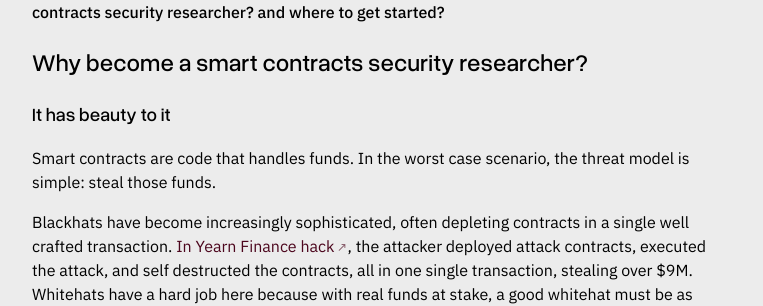
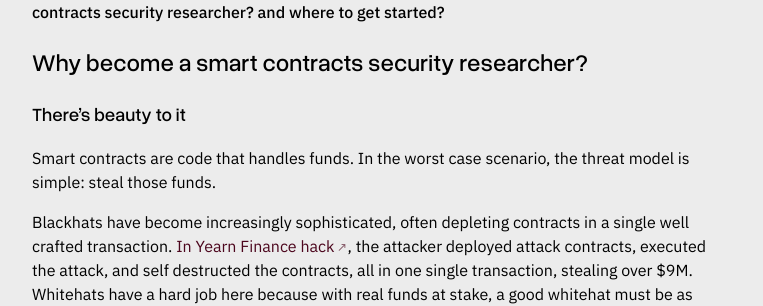
Before and after one commit to e11iptic/e11iptic.github.io, a Jekyll site: the page built from _posts/2025-12-02-scs.md, in a window 1280 px wide. Shown: the part 300-606 px from the top of the page, without its empty margins (258-1021 px from the left). Built offline with Jekyll 4.4.1, drawn with Linux system fonts in a browser that asks for light colours.

Commit message:
Minor fix

```diff
--- a/_posts/2025-12-02-scs.md
+++ b/_posts/2025-12-02-scs.md
@@ -11,7 +11,7 @@ This goal of this post is to answer, from a security researcher perspective: **w
 
 ## Why become a smart contracts security researcher?
 
-### It has beauty to it
+### There's beauty to it
 
 Smart contracts are code that handles funds. In the worst case scenario, the threat model is simple: steal those funds.
 
```
